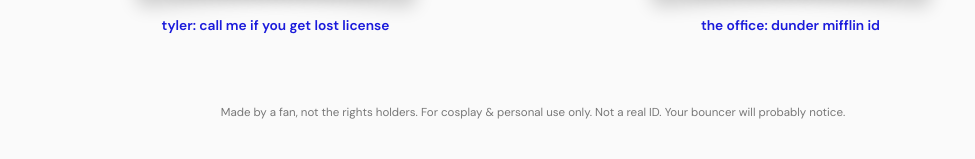
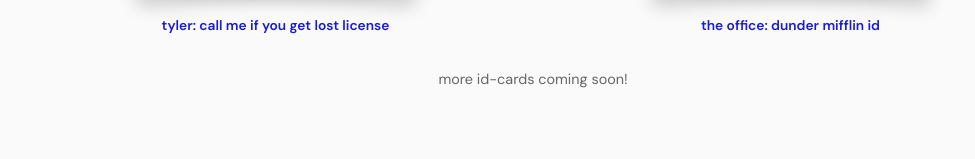
Before and after one commit to Shashankdotio/cool-id-cards, a React (Vite) app: page / in a window 1280 px wide. Both pictures are taken after a click on the button "browse templates". Shown: the part 737-896 px from the top of the page, without its empty margins (107-1082 px from the left). Built offline with nearby package versions, Linux system fonts and the light colour scheme; a web font is replaced by a local one.

Commit message:
short note under templates

```diff
--- a/src/App.tsx
+++ b/src/App.tsx
@@ -414,6 +414,7 @@
           </button>
         ))}
       </div>
+      <p className="gallery-coming-soon">more id-cards coming soon!</p>
     </main>
   )
 }
--- a/src/index.css
+++ b/src/index.css
@@ -354,6 +354,13 @@
   font-size: 0.86rem;
   font-weight: 600;
   text-transform: lowercase;
+}
+
+.gallery-coming-soon {
+  margin: 36px 0 0;
+  color: #666;
+  font-size: 0.9rem;
+  text-align: center;
 }
 
 .face-preview-row {
```
